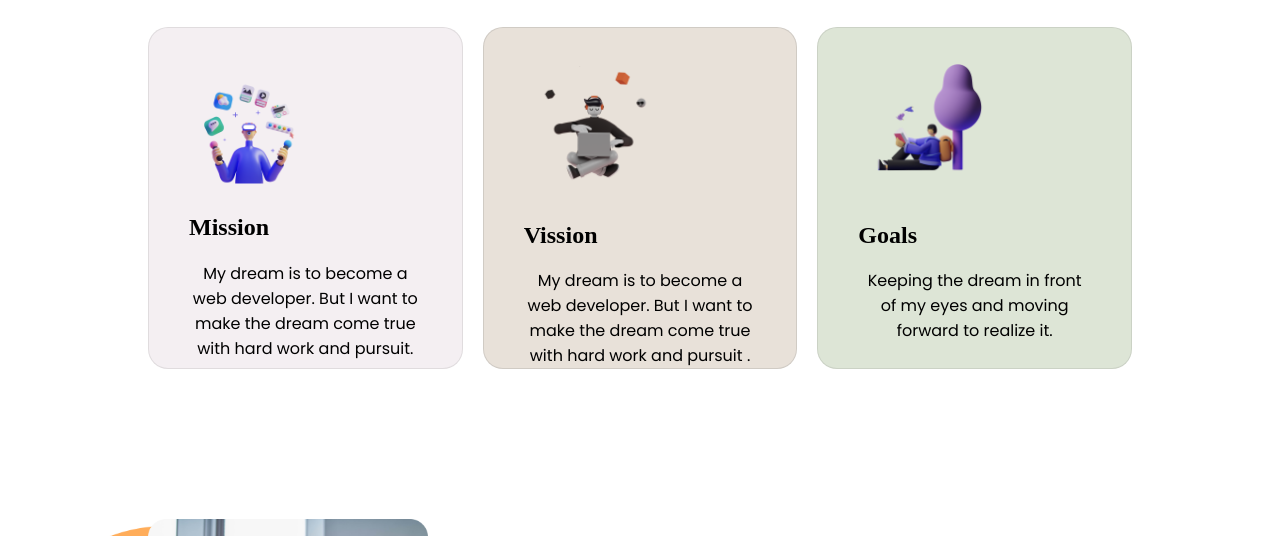
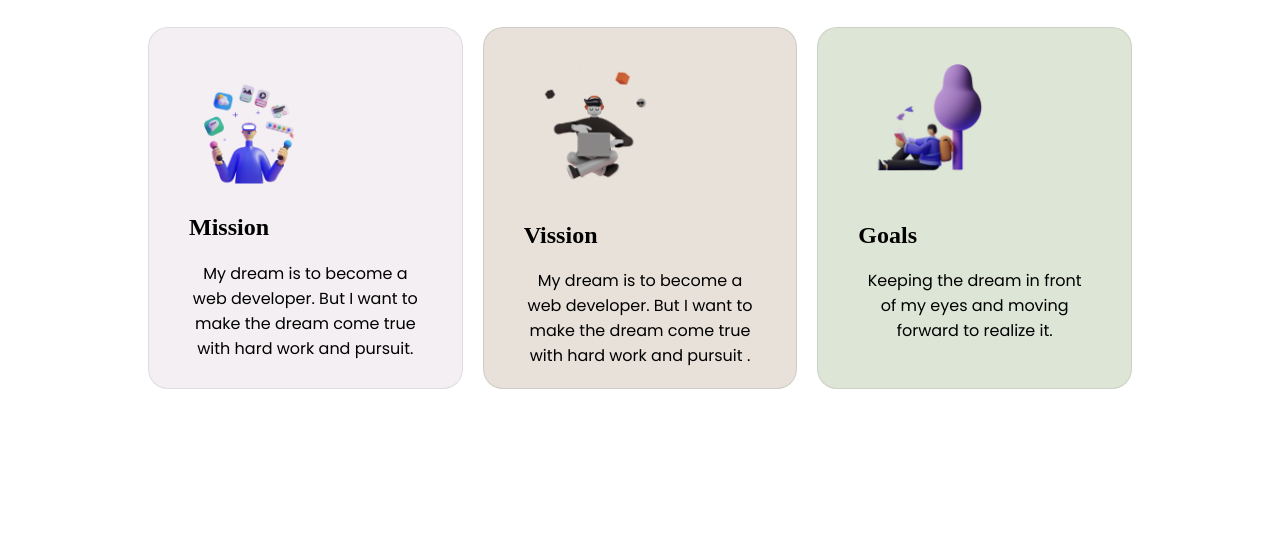
Before and after one commit to pranab56/wer-at-success-repo, a plain HTML site: page index.html in a window 1280 px wide. Shown: the part 688-1224 px from the top of the page. Drawn offline with Linux system fonts and the light colour scheme.

Commit message:
box height changed

```diff
--- a/index.html
+++ b/index.html
@@ -4,7 +4,7 @@
     <meta charset="UTF-8">
     <meta http-equiv="X-UA-Compatible" content="IE=edge">
     <meta name="viewport" content="width=device-width, initial-scale=1.0">
-    <title>Document</title>
+    <title>Protfolio</title>
     <link rel="preconnect" href="https://fonts.googleapis.com">
     <link rel="preconnect" href="https://fonts.gstatic.com" crossorigin>
     <link href="https://fonts.googleapis.com/css2?family=Noto+Serif&family=Oswald&family=Poppins:ital,wght@0,300;0,400;0,500;1,400&family=Yeseva+One&display=swap" rel="stylesheet">
--- a/style.css
+++ b/style.css
@@ -61,7 +61,7 @@ p{
     margin-left: 140px;
     margin-top: 10px;
    padding: 30px 40px;
-    height:280px;
+    height:300px;
     background-color: rgba(134, 81, 108, 0.089);
     border-radius: 20px;
 }
@@ -75,7 +75,7 @@ p{
     margin-right: 10px;
 
     border: 1px solid rgba(128, 128, 128, 0.226);
-  height:280px;
+  height:300px;
   padding: 30px 40px;
   background-color: rgba(145, 116, 79, 0.212);
   border-radius: 20px;
@@ -90,7 +90,7 @@ p{
     margin-right: 140px;
     border: 1px solid rgba(128, 128, 128, 0.198);
     padding: 30px 40px;
-    height:280px;
+    height:300px;
     background-color: rgba(110, 143, 77, 0.233);
     border-radius: 20px;
 }
```
